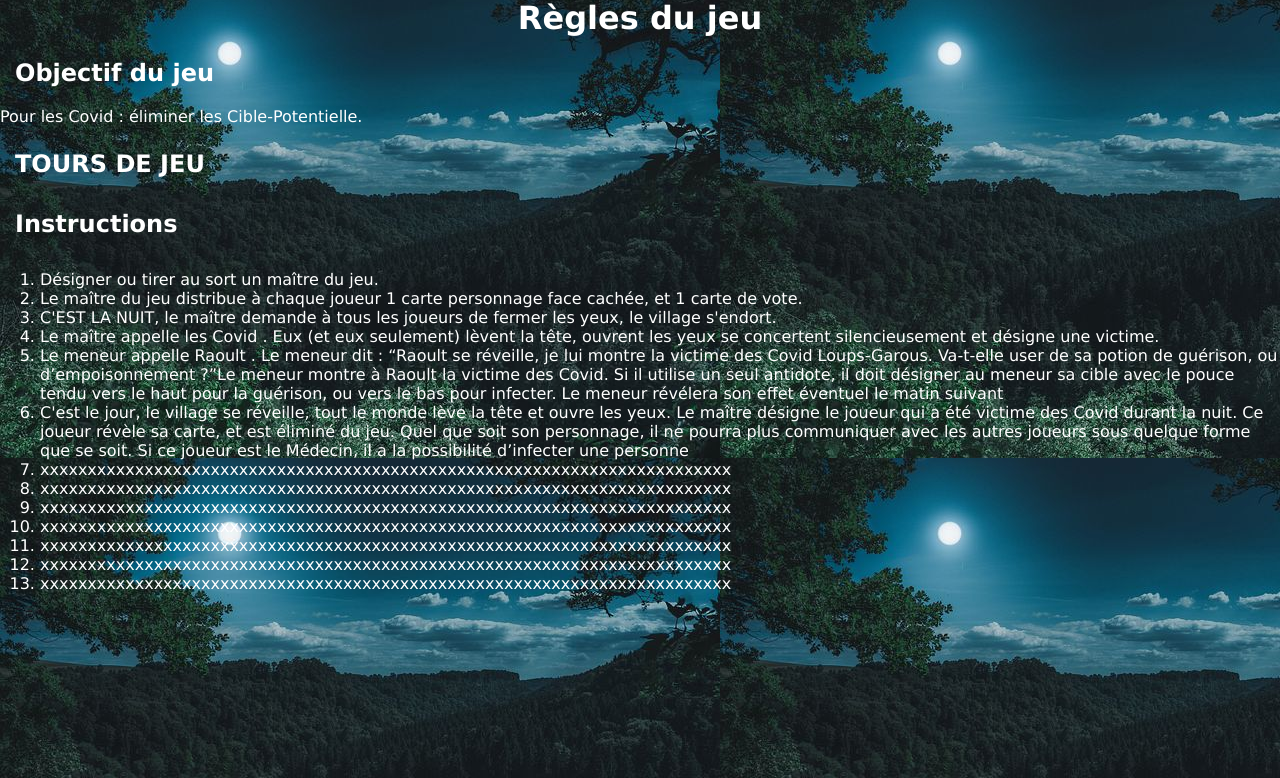
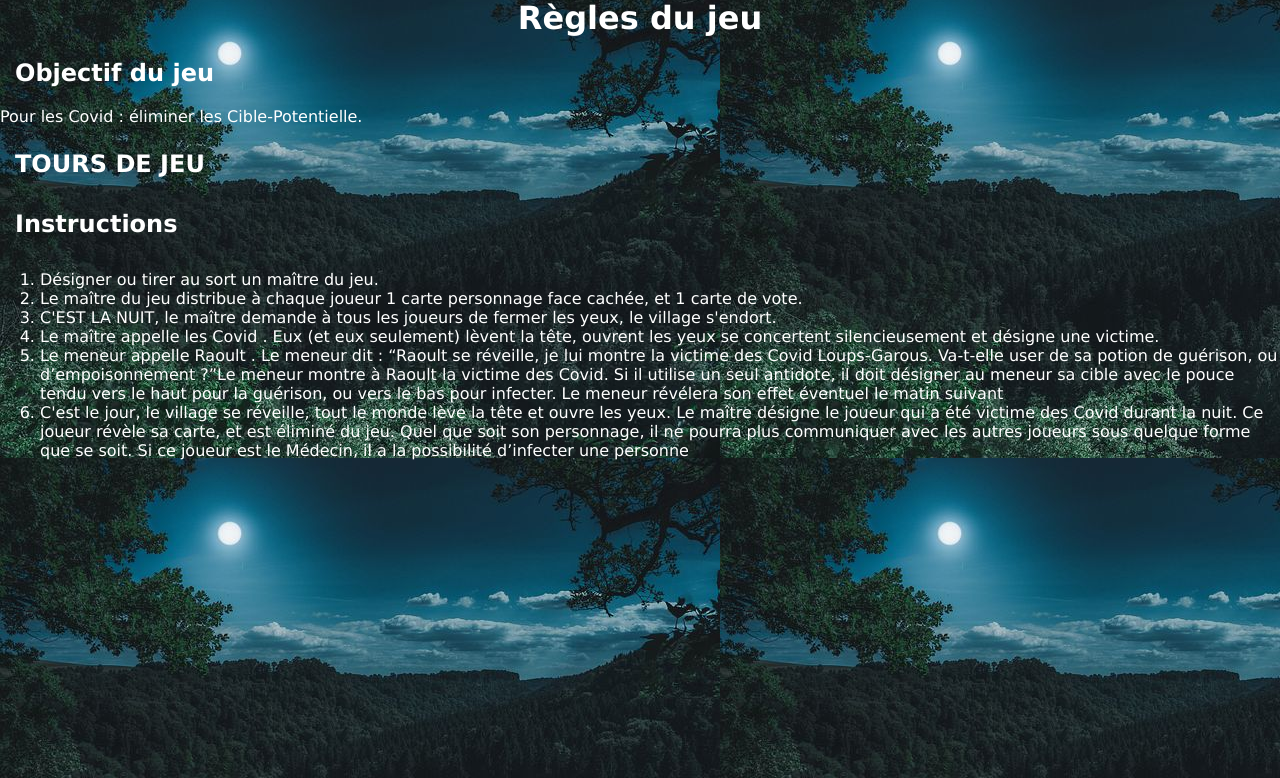
Before and after one commit to jonathan-prevedan/Hackathon, a PHP site: page /Hackathon/regles.html in a window 1280 px wide. Shown: the part 22-800 px from the top of the page. Run offline with PHP 8.4, Linux system fonts and the light colour scheme.

Commit message:
Add files via upload

```diff
--- a/Hackathon/regles.html
+++ b/Hackathon/regles.html
@@ -5,7 +5,13 @@
    <link rel="shortcut icon" type="image/ico" href="img/favicon.gif" />
    <link rel="stylesheet" type="text/css" href="style-regles.css" />
    <title> Règles du jeu </title>
- </head>
+   <style>
+    body  {
+      background-image: url("forest.jpg");
+      background-color: #cccccc;
+    }
+    </style>
+</head>
  <body>
 
     <h1> Règles du jeu</h1>
@@ -35,12 +41,11 @@
           Si ce joueur est le Médecin, il a la possibilité d’infecter une personne
         </li>
 
-        <li>xxxxxxxxxxxxxxxxxxxxxxxxxxxxxxxxxxxxxxxxxxxxxxxxxxxxxxxxxxxxxxxxxxxxxxxxx</li>
-        <li>xxxxxxxxxxxxxxxxxxxxxxxxxxxxxxxxxxxxxxxxxxxxxxxxxxxxxxxxxxxxxxxxxxxxxxxxx</li>
-        <li>xxxxxxxxxxxxxxxxxxxxxxxxxxxxxxxxxxxxxxxxxxxxxxxxxxxxxxxxxxxxxxxxxxxxxxxxx</li>
-        <li>xxxxxxxxxxxxxxxxxxxxxxxxxxxxxxxxxxxxxxxxxxxxxxxxxxxxxxxxxxxxxxxxxxxxxxxxx</li>
-        <li>xxxxxxxxxxxxxxxxxxxxxxxxxxxxxxxxxxxxxxxxxxxxxxxxxxxxxxxxxxxxxxxxxxxxxxxxx</li>
-        <li>xxxxxxxxxxxxxxxxxxxxxxxxxxxxxxxxxxxxxxxxxxxxxxxxxxxxxxxxxxxxxxxxxxxxxxxxx</li>
-        <li>xxxxxxxxxxxxxxxxxxxxxxxxxxxxxxxxxxxxxxxxxxxxxxxxxxxxxxxxxxxxxxxxxxxxxxxxx</li>
 
-       <o
+
+
+
+
+
+
+        </ol>
--- a/Hackathon/style-regles.css
+++ b/Hackathon/style-regles.css
@@ -43,5 +43,5 @@ html, body {
     body {
         color:black;
         background-color:white;
-        background-image:url(forest.jpg);
+        background-image:url(.jpg);
         }
```
